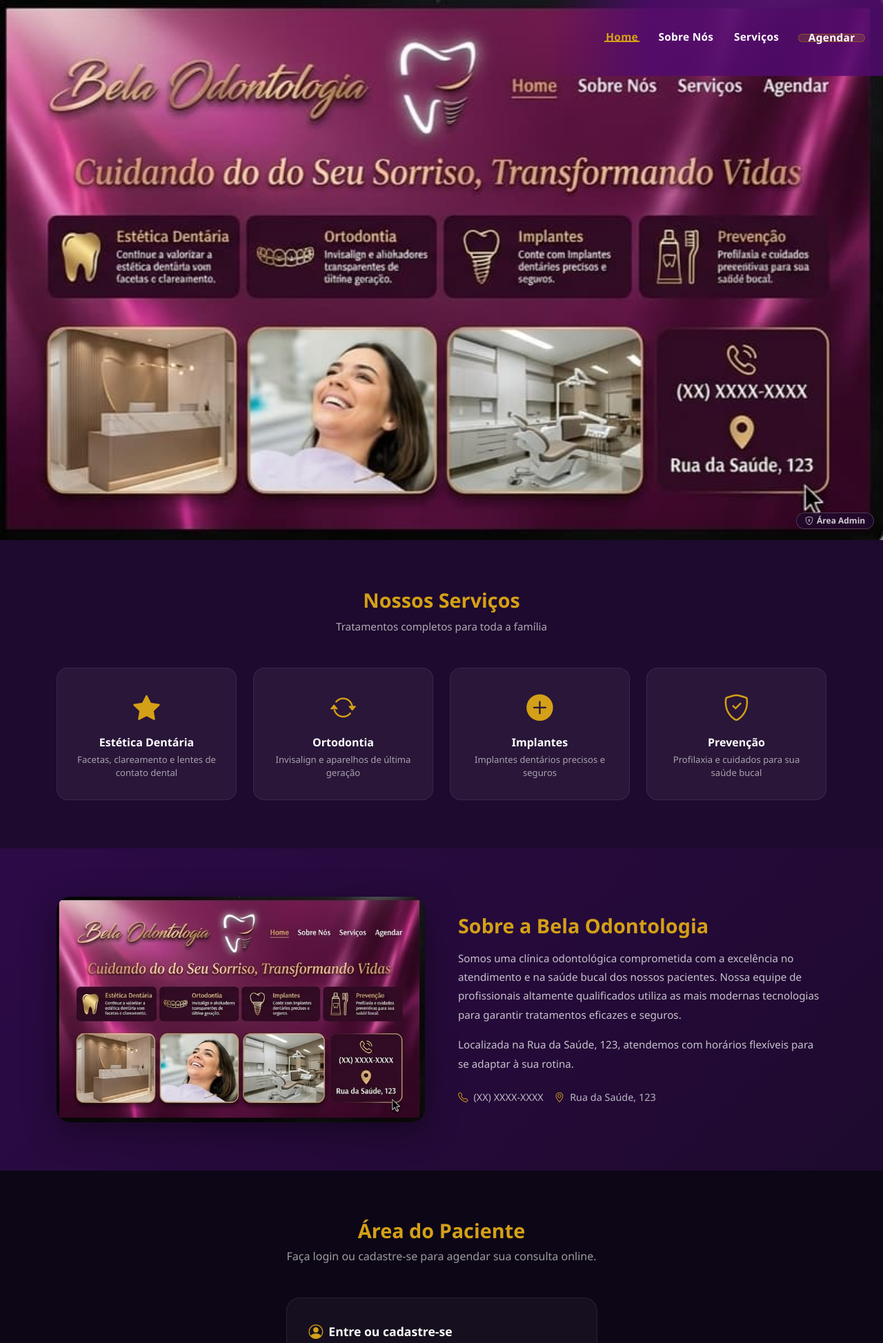
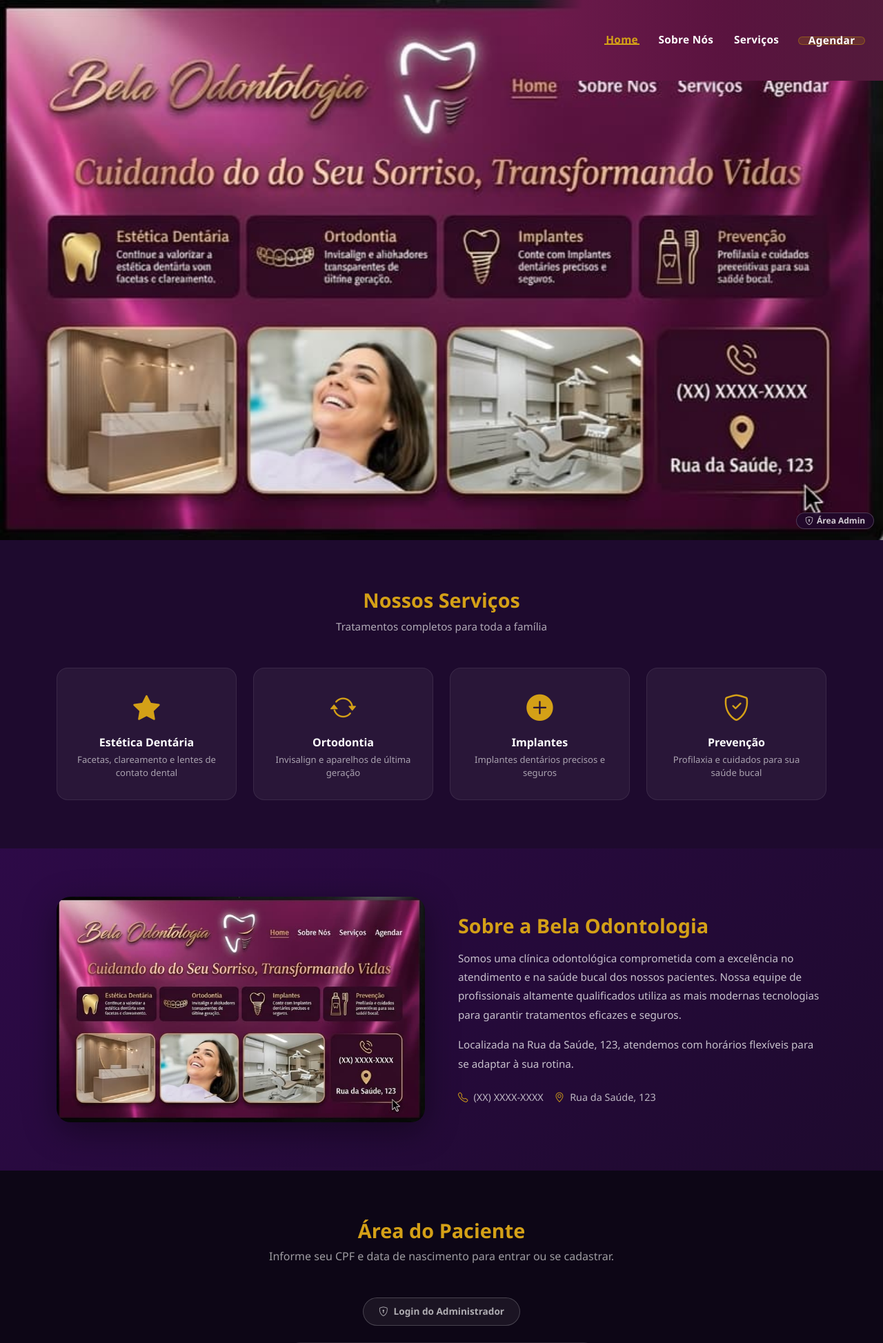
Before and after one commit to paulo127210/bela-odontologia, a Flask app: page / in a window 1280 px wide. Shown: the top 1947 px of the page at 69% size. Run offline with Flask 3, Linux system fonts and the light colour scheme; data that the repository does not hold is empty; some libraries are stand-ins or nearby versions.

Commit message:
fix: portal - nav real sobre imagem, cobertura por cor exata, CPF 11 digitos, login admin em destaque
- Cobertura da nav da imagem com cores reais amostradas dos pixels (#681949 -> #531A3B)
- Nav HTML real (Home, Sobre Nos, Servicos, Agendar) clicavel e com hover dourado
- CPF: maxlength=11, somente digitos numericos, sem mascara
- Botao "Login do Administrador" visivel na Area do Paciente

Co-Authored-By: Claude Sonnet 4.6 <noreply@anthropic.com>

```diff
--- a/templates/portal.html
+++ b/templates/portal.html
@@ -37,6 +37,24 @@ body { font-family: 'Segoe UI', sans-serif; background: #0d0616; overflow-x: hid
     padding: 5px 14px;
 }
 .nav-img-btn.nav-agendar:hover { background: rgba(184,134,11,.4); }
+.btn-admin-destaque {
+    display: inline-flex;
+    align-items: center;
+    background: rgba(255,255,255,.06);
+    border: 1px solid rgba(255,255,255,.2);
+    color: rgba(255,255,255,.65);
+    font-size: .85rem;
+    font-weight: 600;
+    padding: 9px 22px;
+    border-radius: 30px;
+    text-decoration: none;
+    transition: all .2s;
+}
+.btn-admin-destaque:hover {
+    background: rgba(255,255,255,.12);
+    border-color: rgba(255,255,255,.45);
+    color: #fff;
+}
 .btn-flutuante {
     background: rgba(30,10,46,.75);
     color: rgba(255,255,255,.8);
@@ -316,13 +334,17 @@ footer a:hover { color: #fff; }
   <img src="{{ url_for('static', filename='img/hero.jpg') }}"
        alt="Bela Odontologia" style="width:100%; display:block;">
 
-  <!-- Cobertura suave sobre a área da nav da imagem (para ocultar o texto estático) -->
-  <div style="position:absolute;top:0;right:0;width:38%;height:14%;
-              background:linear-gradient(to right,transparent,rgba(80,10,110,.85) 30%);
+  <!-- Cobertura sólida com as cores exatas da imagem (apaga o texto baked-in) -->
+  <div style="position:absolute;top:0;right:0;width:40%;height:15%;
+              background:linear-gradient(to right,
+                transparent 0%,
+                rgb(104,25,73) 15%,
+                rgb(90,19,63) 55%,
+                rgb(83,26,59) 100%);
               z-index:5;pointer-events:none;"></div>
 
   <!-- Navegação HTML real, posicionada sobre os botões da imagem -->
-  <nav style="position:absolute;top:0;right:0;width:38%;height:14%;
+  <nav style="position:absolute;top:0;right:0;width:40%;height:15%;
               display:flex;align-items:center;justify-content:flex-end;
               gap:clamp(8px,2vw,28px);padding-right:2%;z-index:10;">
     <a href="#home"     class="nav-img-btn nav-active">Home</a>
@@ -427,7 +449,14 @@ footer a:hover { color: #fff; }
 <section id="agendar">
   <div class="container">
     <h2>Área do Paciente</h2>
-    <p>Faça login ou cadastre-se para agendar sua consulta online.</p>
+    <p>Informe seu CPF e data de nascimento para entrar ou se cadastrar.</p>
+
+    <!-- Botão de login do administrador em destaque -->
+    <div class="text-center mb-4">
+      <a href="{{ url_for('admin_login') }}" class="btn-admin-destaque">
+        <i class="bi bi-shield-lock me-2"></i>Login do Administrador
+      </a>
+    </div>
 
     {% if cliente %}
     <!-- Cliente já logado — mostra formulário de agendamento -->
@@ -502,7 +531,9 @@ footer a:hover { color: #fff; }
             <div class="mb-3">
               <label class="form-label-dark">CPF *</label>
               <input type="text" name="cpf" id="campoCpf" class="form-control form-control-dark"
-                     placeholder="000.000.000-00" required maxlength="14" autocomplete="off">
+                     placeholder="Somente 11 dígitos" required maxlength="11"
+                     inputmode="numeric" pattern="[0-9]{11}" autocomplete="off"
+                     oninput="this.value=this.value.replace(/\D/g,'').slice(0,11)">
             </div>
             <div class="mb-3">
               <label class="form-label-dark">Data de Nascimento *</label>
```
